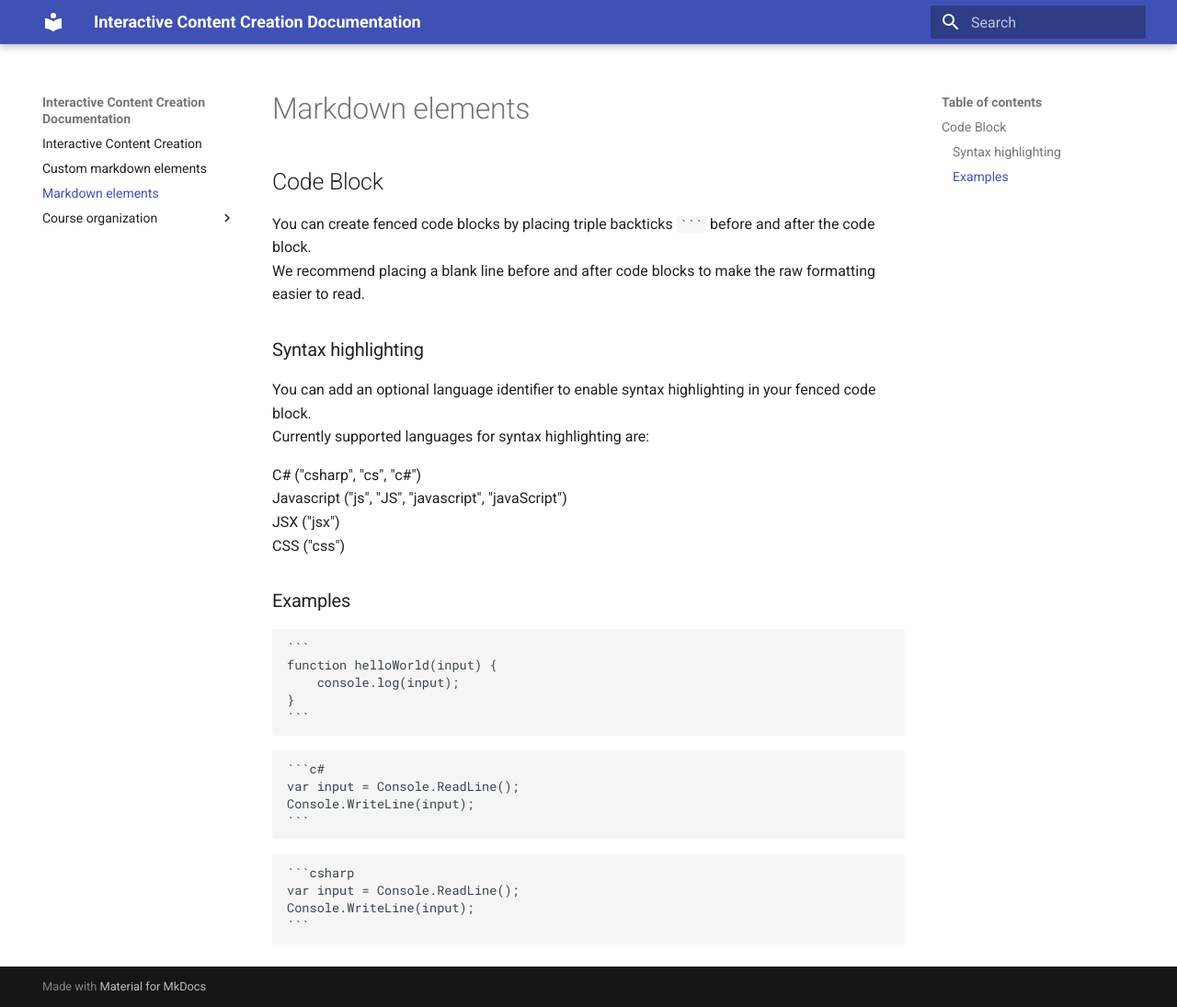
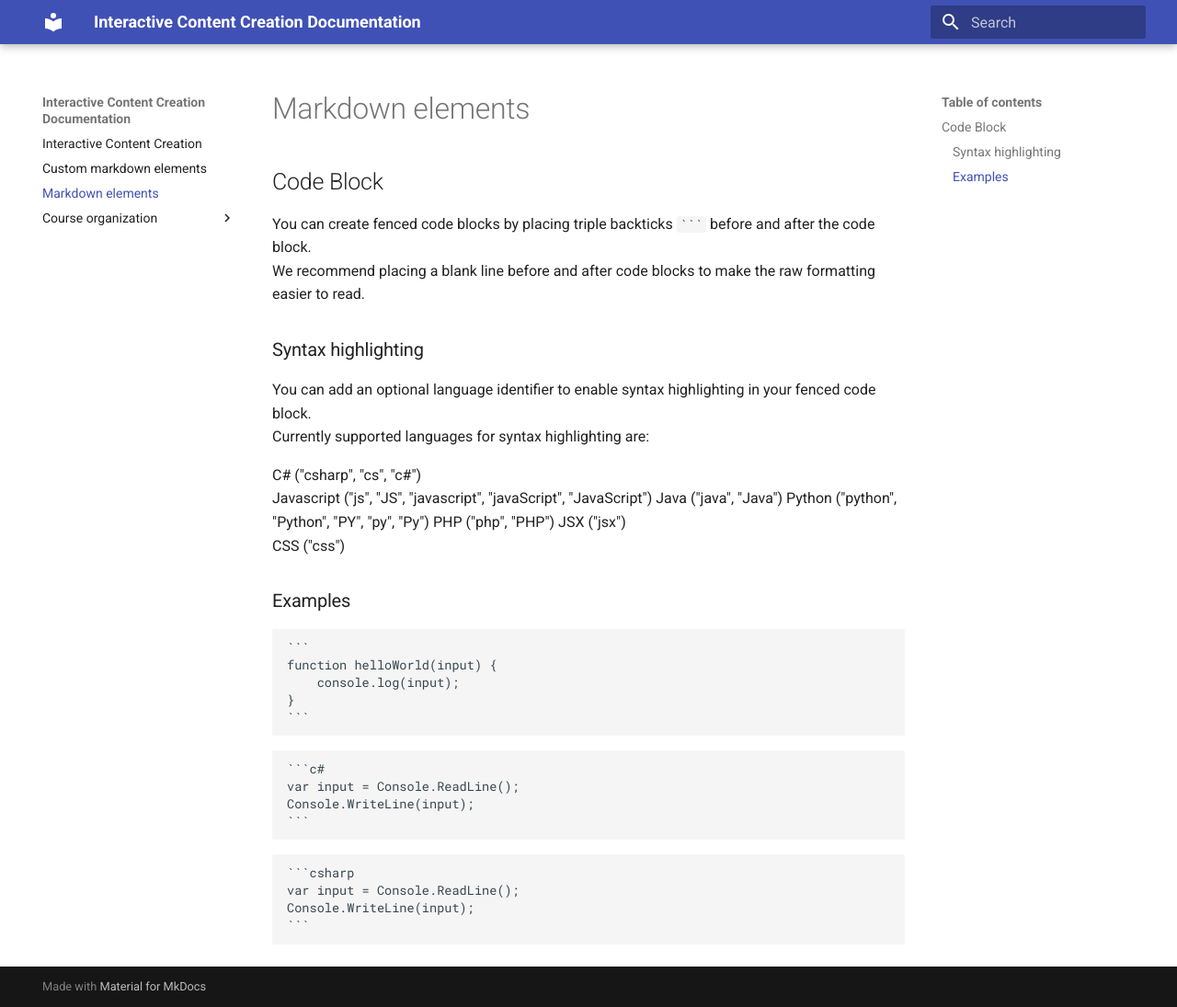
Before and after one commit to SoftUni-Internal/interactive-docs, an MkDocs documentation site: the page built from docs/markdown-elements.md, in a window 1280 px wide and 1095 px high. Shown: the whole window at 92% size. Built offline with MkDocs 1.6.1 and Material for MkDocs 9.7.7, drawn with Linux system fonts in a browser that asks for light colours.

Commit message:
More supported languages for code-block

```diff
--- a/docs/markdown-elements.md
+++ b/docs/markdown-elements.md
@@ -8,7 +8,10 @@ You can add an optional language identifier to enable syntax highlighting in you
 Currently supported languages for syntax highlighting are:
 
 C# ("csharp", "cs", "c#")
-Javascript ("js", "JS", "javascript", "javaScript")
+Javascript ("js", "JS", "javascript", "javaScript", "JavaScript")
+Java ("java", "Java")
+Python ("python", "Python", "PY", "py", "Py")
+PHP ("php", "PHP")
 JSX ("jsx")
 CSS ("css")
 
```
